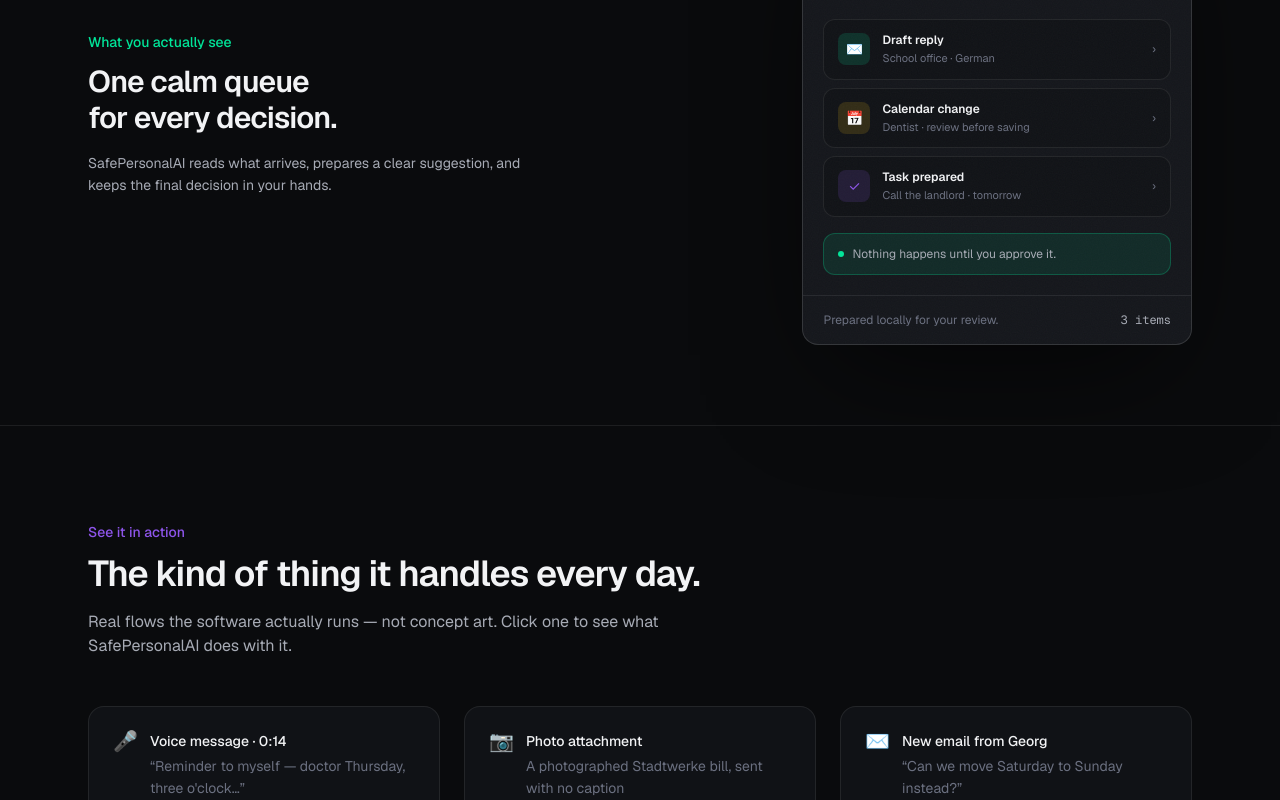
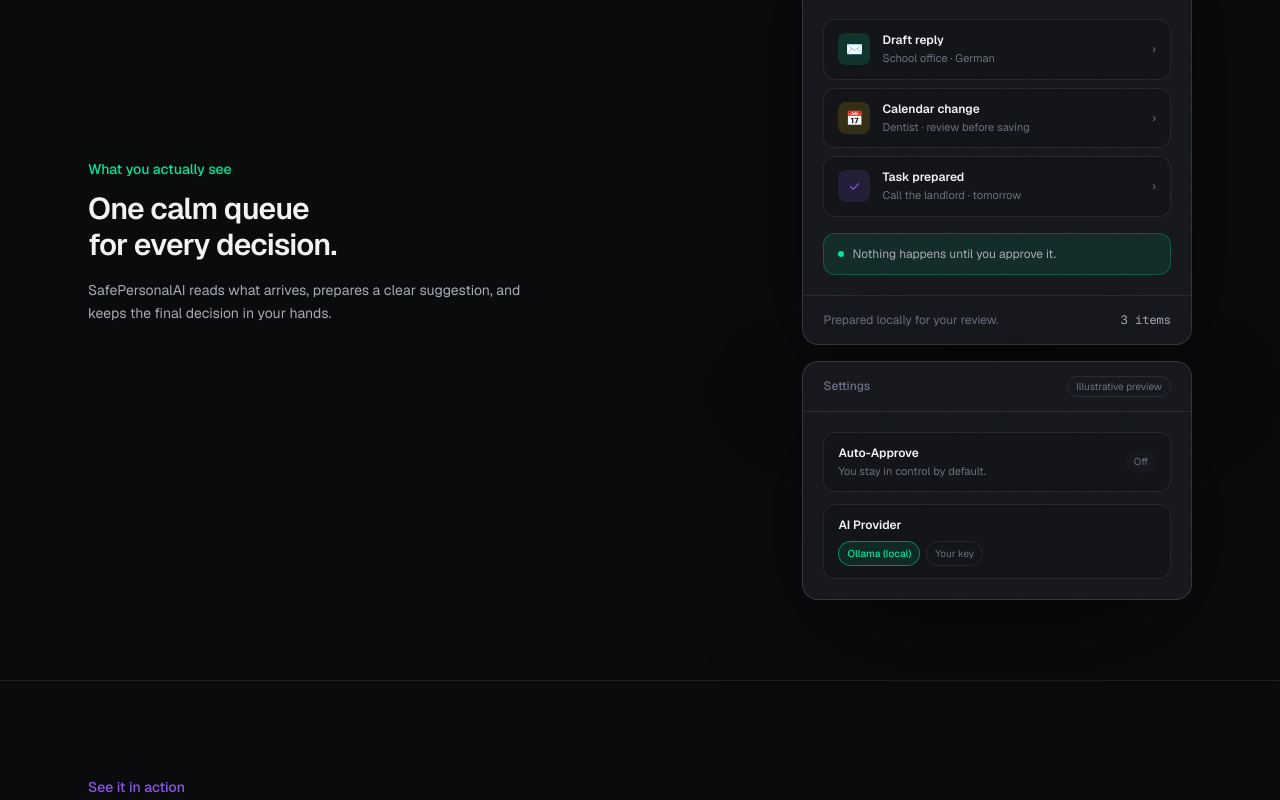
Before and after one commit to Krawatt-creator/safepersonalai-website, a Next.js app: page /modules/operational in a window 1280 px wide. Shown: the part 1719-2519 px from the top of the page. Built offline with nearby package versions, Linux system fonts and the light colour scheme.

Commit message:
Show settings controls in base preview

```diff
--- a/src/app/modules/operational/page.tsx
+++ b/src/app/modules/operational/page.tsx
@@ -2,6 +2,7 @@
 import ModulePageShell from "@/components/ModulePageShell";
 import UseCasesSection from "@/components/UseCasesSection";
 import OperationalPreviewPanel from "@/components/OperationalPreviewPanel";
+import SettingsPreviewPanel from "@/components/SettingsPreviewPanel";
 import Reveal from "@/components/Reveal";
 
 export const metadata: Metadata = {
@@ -74,7 +75,10 @@
             </p>
           </Reveal>
           <Reveal delay={100} className="lg:justify-self-end">
-            <OperationalPreviewPanel />
+            <div className="space-y-4">
+              <OperationalPreviewPanel />
+              <SettingsPreviewPanel />
+            </div>
           </Reveal>
         </div>
       </section>
--- /dev/null
+++ b/src/components/SettingsPreviewPanel.tsx
@@ -0,0 +1,22 @@
+// Marketing preview of the commercial Settings surface. Values are
+// illustrative; the real controls remain local to the packaged app.
+export default function SettingsPreviewPanel() {
+  return (
+    <div className="grain relative overflow-hidden rounded-2xl border border-border-strong bg-bg-card shadow-[0_40px_120px_-30px_rgba(0,0,0,0.7)]">
+      <div className="flex items-center justify-between border-b border-border px-5 py-3.5">
+        <span className="text-xs font-medium text-text-tertiary">Settings</span>
+        <span className="rounded-full border border-border px-2 py-0.5 text-[10px] text-text-tertiary">Illustrative preview</span>
+      </div>
+      <div className="space-y-3 p-5">
+        <div className="flex items-center justify-between rounded-xl border border-border bg-bg-raised px-3.5 py-3">
+          <div><p className="text-xs font-semibold text-text">Auto-Approve</p><p className="mt-0.5 text-[11px] text-text-tertiary">You stay in control by default.</p></div>
+          <span className="rounded-full bg-bg-card px-2 py-1 text-[10px] text-text-tertiary">Off</span>
+        </div>
+        <div className="rounded-xl border border-border bg-bg-raised px-3.5 py-3">
+          <p className="text-xs font-semibold text-text">AI Provider</p>
+          <div className="mt-2 flex flex-wrap gap-1.5"><span className="rounded-full border border-green/50 bg-green/10 px-2 py-1 text-[10px] font-medium text-green">Ollama (local)</span><span className="rounded-full border border-border px-2 py-1 text-[10px] text-text-tertiary">Your key</span></div>
+        </div>
+      </div>
+    </div>
+  );
+}
```
